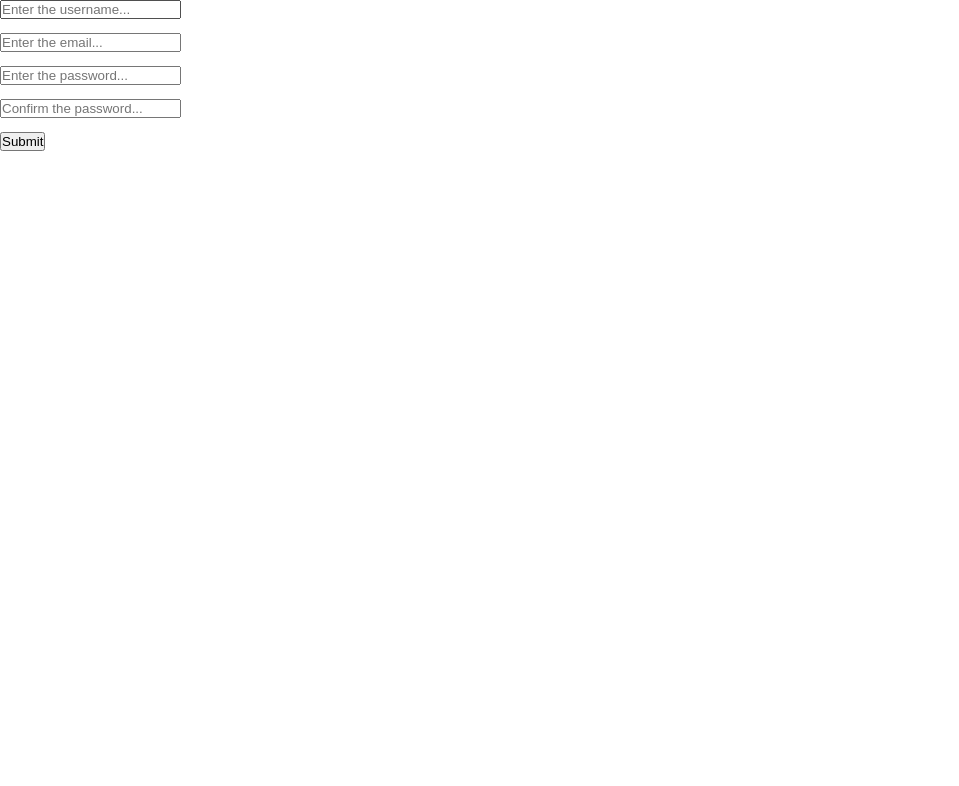
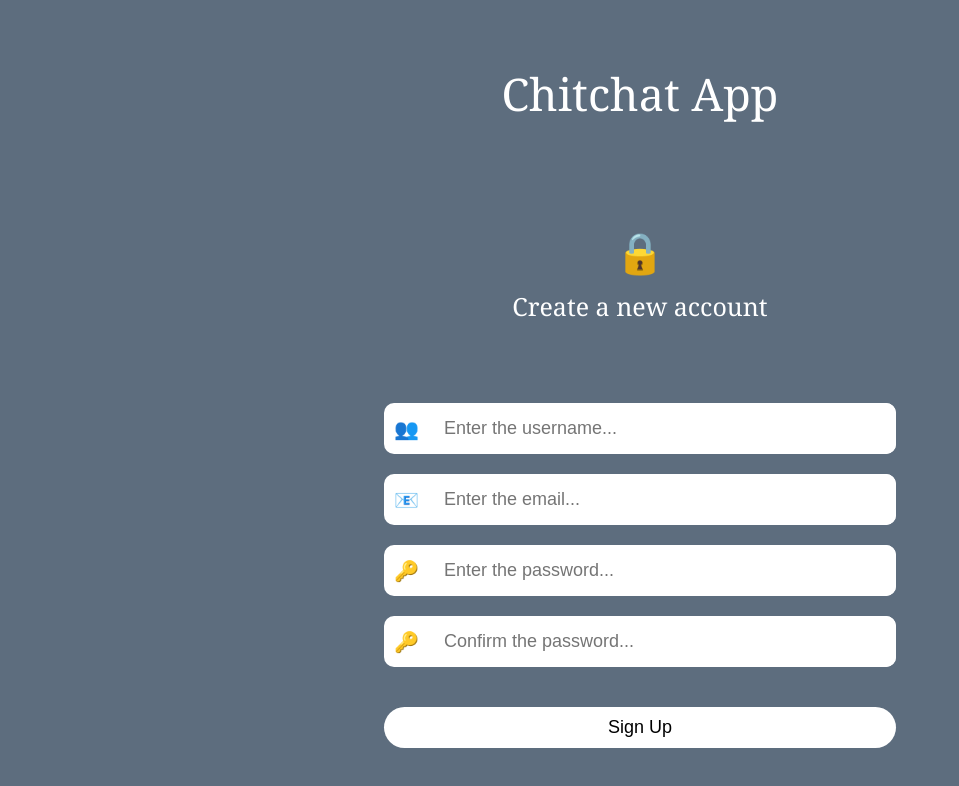
Before and after one commit to Sholastix/chat-app, a React (Vite) app in the folder client/: page / in a window 1280 px wide. Shown: the top 786 px of the page, without its empty margins (0-959 px from the left). Built offline with nearby package versions, Linux system fonts and the light colour scheme.

Commit message:
SERVER & CLIENT: Input data validation (based on npm combination "Yup" + "Formik") fully implemented on 'Signup' page.

```diff
--- a/client/src/features/signup/Signup.jsx
+++ b/client/src/features/signup/Signup.jsx
@@ -1,17 +1,17 @@
-import { useState } from 'react';
 // 'useSelector' hook used to get hold of any STATE that is maintained in the Redux STORE.
 import { useSelector, useDispatch } from 'react-redux';
+import { useFormik } from 'formik';
+import * as yup from 'yup';
 
 import styles from './Signup.module.css';
 
 import { registerUser } from './signupSlice';
+import { usernameCheck, signupEmailCheck } from '../../validation/userValidation';
+
+// Password must contain minimum five characters. At least one of them must be letter and another one - number.
+const passwordRules = /^(?=.*[A-Za-z])(?=.*\d)[A-Za-z\d]{5,}$/;
 
 export const Signup = () => {
-  const [username, setUsername] = useState('');
-  const [email, setEmail] = useState('');
-  const [password, setPassword] = useState('');
-  const [confirmPassword, setConfirmPassword] = useState('');
-
   // This hook accepts a selector function as its parameter. Function receives Redux STATE as argument.
   const signupState = useSelector((state) => {
     return state.signupReducer
@@ -20,59 +20,141 @@ export const Signup = () => {
   // This constant will be used to dispatch ACTIONS when we need it.
   const dispatch = useDispatch();
 
-  const handleSubmit = async (event) => {
+  // Validation schema for 'Signup' component.
+  const signupSchema = yup.object({
+    username: yup
+      .string()
+      .required('Username is required.')
+      .min(3, 'Username must be at least 3 characters long.')
+      .max(30, 'Username must be at most 30 characters long.')
+      // If function 'usernameCheck' return 'true' - test passed successfully, if 'false' - message 'This username is already taken.' will be displayed.
+      .test('Unique username.', 'This username is already taken.', () => {
+        return usernameCheck(formik.values.username);
+      }),
+    email: yup
+      .string()
+      .required('Email is required.')
+      .email('Please enter a valid email.')
+      // If function 'emailCheck' return 'true' - test passed successfully, if 'false' - message 'This email is already taken.' will be displayed.
+      .test('Unique email.', 'This email is already taken.', () => {
+        return signupEmailCheck(formik.values.email);
+      }),
+    password: yup
+      .string()
+      .required('Password is required.')
+      .min(5, 'Password must be at least 5 characters long.')
+      .matches(passwordRules, { message: 'Password must contain letters and numbers.' }),
+    confirmPassword: yup.string()
+      .required('Password confirmation is required.')
+      .oneOf([yup.ref('password'), null], 'Passwords don\'t match!'),
+  });
+
+  // useFormik() hook with initial form values, validation schema from YUP and submit function, which will be called when the form is submitted.
+  const formik = useFormik({
+    initialValues: {
+      username: '',
+      email: '',
+      password: '',
+      confirmPassword: ''
+    },
+
+    validationSchema: signupSchema,
+    // Disable 'onBlur' validation.
+    validateOnBlur: false,
+    // Disable real-time validation.
+    validateOnChange: false,
+
+    onSubmit: (values, actions) => {
       try {
-      event.preventDefault();
+        dispatch(registerUser({
+          username: values.username,
+          email: values.email,
+          password: values.password,
+          confirmPassword: values.confirmPassword
+        }));
 
-      dispatch(registerUser({ username, email, password, confirmPassword }));
+        // Clear input fields after submitting the form.
+        actions.resetForm();
       } catch (err) {
         console.error(err);
       };
-  };
+    },
+  });
 
   return (
     <div>
       {
         !signupState.loading ? (
-          <form onSubmit={handleSubmit}>
+          <div className={styles.container}>
+            <div className={styles.header}>
+              Chitchat App
+            </div>
+            <div className={styles.info}>
+              <p className={styles.infoIcon}>&#x1F512;</p>
+              <p>Create a new account</p>
+            </div>
+            <form onSubmit={formik.handleSubmit}>
+              <div className={formik.errors.username && formik.touched.username ? styles.inputError : styles.inputOuter}>
+                <div className={styles.inputIcon}>&#x1F465;</div>
                 <input
+                  className={styles.input}
                   type='text'
                   name='username'
-              value={username}
-              onChange={(event) => { setUsername(event.target.value) }}
+                  value={formik.values.username}
+                  onBlur={formik.handleBlur}
+                  onChange={formik.handleChange}
                   placeholder='Enter the username...'
                 />
-            <br />
-            <br />
+              </div>
+              {formik.errors.username && formik.touched.username && <p className={styles.errorMessage}>{formik.errors.username}</p>}
+
+              <div className={formik.errors.email && formik.touched.email ? styles.inputError : styles.inputOuter}>
+                <div className={styles.inputIcon}>&#x1F4E7;</div>
                 <input
+                  className={styles.input}
                   type='email'
                   name='email'
-              value={email}
-              onChange={(event) => { setEmail(event.target.value) }}
+                  value={formik.values.email}
+                  onBlur={formik.handleBlur}
+                  onChange={formik.handleChange}
                   placeholder='Enter the email...'
                 />
-            <br />
-            <br />
+              </div>
+              {formik.errors.email && formik.touched.email && <p className={styles.errorMessage}>{formik.errors.email}</p>}
+
+              <div className={formik.errors.password && formik.touched.password ? styles.inputError : styles.inputOuter}>
+                <div className={styles.inputIcon}>&#x1F511;</div>
                 <input
+                  className={styles.input}
                   type='password'
                   name='password'
-              value={password}
-              onChange={(event) => { setPassword(event.target.value) }}
+                  value={formik.values.password}
+                  onBlur={formik.handleBlur}
+                  onChange={formik.handleChange}
                   placeholder='Enter the password...'
                 />
-            <br />
-            <br />
+              </div>
+              {formik.errors.password && formik.touched.password && <p className={styles.errorMessage}>{formik.errors.password}</p>}
+
+              <div className={formik.errors.confirmPassword && formik.touched.confirmPassword ? styles.inputError : styles.inputOuter}>
+                <div className={styles.inputIcon}>&#x1F511;</div>
                 <input
+                  className={styles.input}
                   type='password'
                   name='confirmPassword'
-              value={confirmPassword}
-              onChange={(event) => { setConfirmPassword(event.target.value) }}
+                  value={formik.values.confirmPassword}
+                  onBlur={formik.handleBlur}
+                  onChange={formik.handleChange}
                   placeholder='Confirm the password...'
                 />
-            <br />
-            <br />
-            <button type='submit'>Submit</button>
+              </div>
+              {formik.errors.confirmPassword && formik.touched.confirmPassword && <p className={styles.errorMessage}>{formik.errors.confirmPassword}</p>}
+
+              <div>
+                <button type='submit' className={styles.button}>Sign Up</button>
+              </div>
             </form>
+          </div>
         ) : <div>Loading...</div>
       }
     </div>
--- a/client/src/features/signup/Signup.module.css
+++ b/client/src/features/signup/Signup.module.css
@@ -0,0 +1,123 @@
+.container {
+  align-items: center;
+  background-color: rgb(93, 109, 126);
+  display: flex;
+  flex-direction: column;
+  height: 100vh;
+  justify-content: center;
+  width: 100vw;
+}
+
+.header {
+  color: white;
+  cursor: default;
+  font-size: 4.5rem;
+  margin: 5rem 0rem;
+}
+
+.info {
+  cursor: default;
+  display: flex;
+  flex-direction: column;
+  align-items: center;
+  color: white;
+  font-size: 2.5rem;
+  margin: 5rem 2rem;
+}
+
+.infoIcon {
+  font-size: 4rem;
+}
+
+.info p {
+  margin-bottom: 1rem;
+}
+
+.inputOuter {
+  align-items: center;
+  background-color: white;
+  border-radius: 1rem;
+  display: flex;
+  justify-content: center;
+  margin-top: 2rem;
+  padding-left: 1rem;
+  width: 40vw;
+}
+
+.inputOuter:hover {
+  box-shadow: 0 0.5rem 1rem 0 rgba(0, 0, 0, 0.3);
+}
+
+.inputError {
+  align-items: center;
+  background-color: white;
+  border-radius: 1rem;
+  display: flex;
+  justify-content: center;
+  margin-top: 2rem;
+  outline: 0.2rem solid red;
+  padding-left: 1rem;
+  width: 40vw;
+}
+
+.errorMessage {
+  color: red;
+  font-size: 1.6rem;
+  margin-top: 1rem;
+}
+
+.inputIcon {
+  font-size: 2rem;
+}
+
+.input {
+  border: none;
+  border-radius: 0rem 1rem 1rem 0rem;
+  font-size: 1.8rem;
+  margin-left: 1rem;
+  padding: 1.5rem;
+  width: 100%;
+}
+
+.input:focus {
+  background-color: aliceblue;
+  box-shadow: 0 0.5rem 1rem 0 rgba(0, 0, 0, 0.3);
+  outline: none;
+}
+
+.button {
+  /* align-self: flex-end; */
+  border: none;
+  background-color: white;
+  border-radius: 5rem;
+  font-size: 1.8rem;
+  margin: 4rem 0rem;
+  padding: 1rem;
+  width: 40vw;
+}
+
+.button:hover {
+  background-color: aliceblue;
+  box-shadow: 0 0.5rem 1rem 0 rgba(0, 0, 0, 0.3);
+  cursor: pointer;
+}
+
+.footer {
+  color: white;
+  cursor: default;
+  font-size: 1.8rem;
+  margin: 3rem 0rem 10rem 0rem;
+}
+
+.link {
+  text-decoration: none;
+  color: gold;
+}
+
+.link:hover {
+  border-bottom: 0.2rem solid white;
+}
+
+.link:visited {
+  color: black;
+}
--- /dev/null
+++ b/client/src/validation/userValidation.js
@@ -0,0 +1,23 @@
+import axios from 'axios';
+
+// Check if username is available.
+export const usernameCheck = async (username) => {
+  try {
+    const user = await axios.get(`http://localhost:5000/api/user/username/${username}`);
+
+    return user.data === null ? true : false;
+  } catch (err) {
+    console.error(err);
+  };
+};
+
+// Check if email is available.
+export const signupEmailCheck = async (email) => {
+  try {
+    const user = await axios.get(`http://localhost:5000/api/user/email/${email}`);
+
+    return user.data === null ? true : false;
+  } catch (err) {
+    console.error(err);
+  };
+};
```
Also changed, not shown: 2 other files (tests, documents, lock files or other folders). Lines whose indentation alone changed are shown as unchanged.
